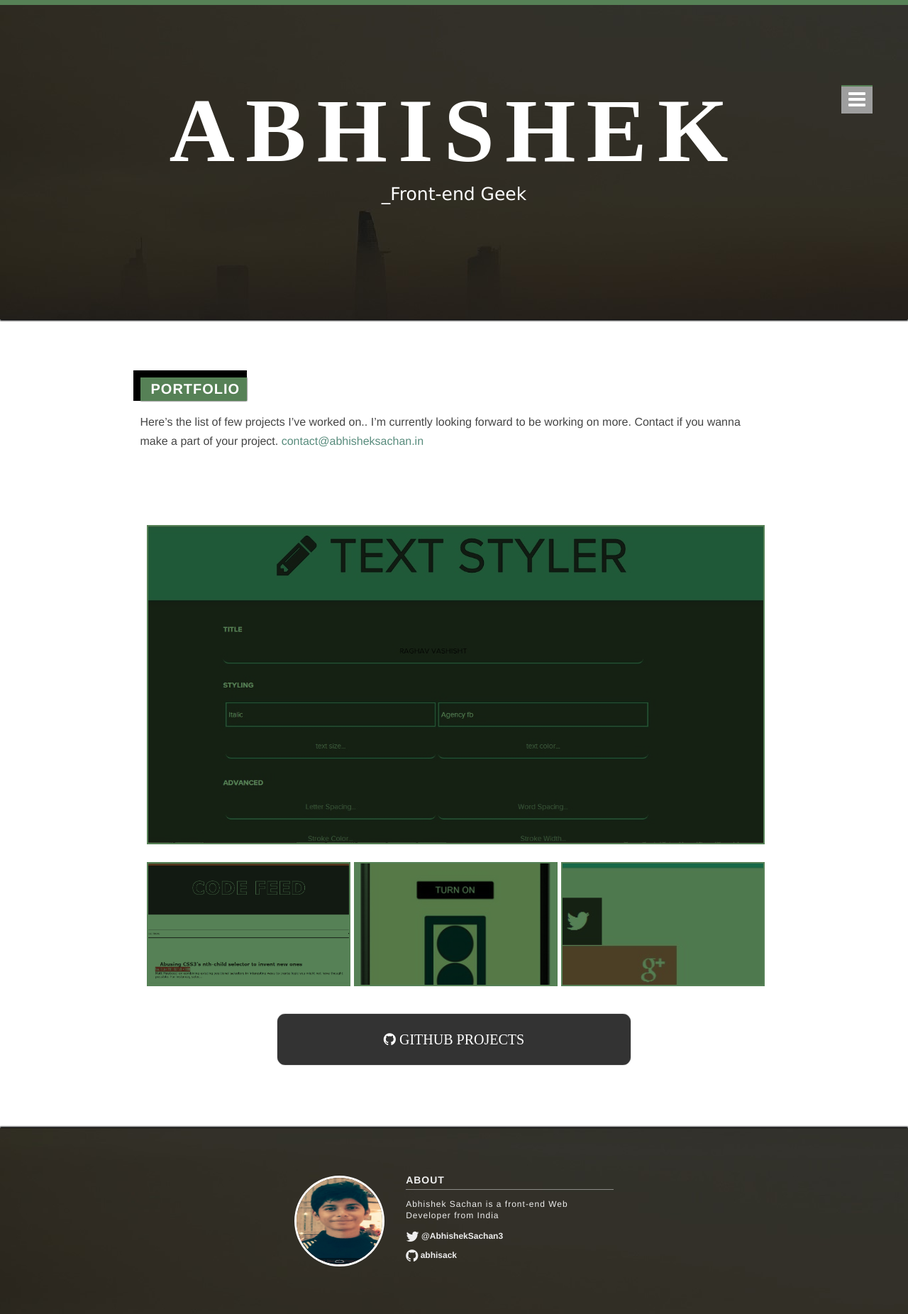
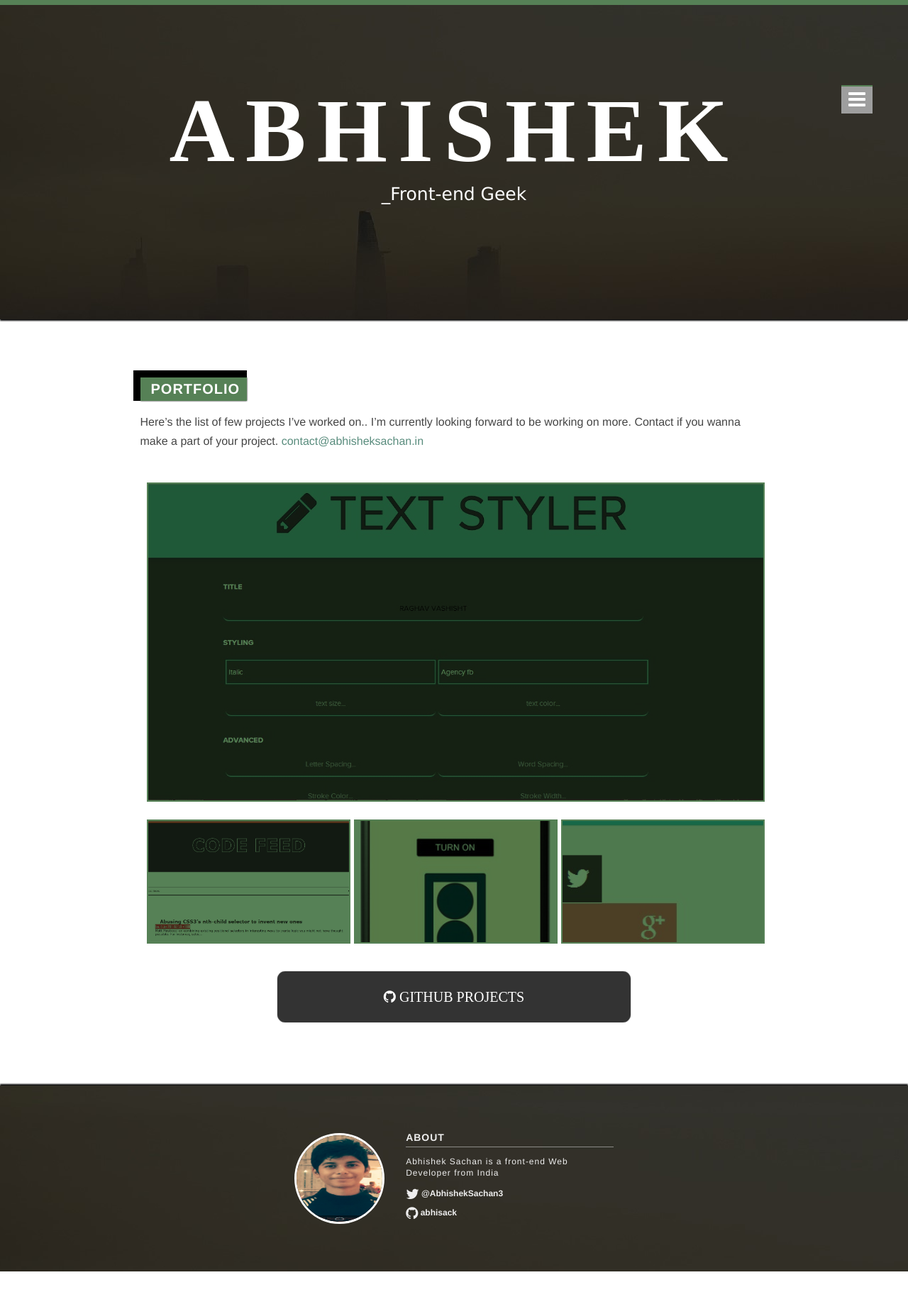
Before and after one commit to abhisack/abhisack.github.io, a Jekyll site: the page built from portfolio.md, in a window 1280 px wide. Shown: the whole page at 71% size. Built offline with Jekyll 4.4.1, drawn with Linux system fonts in a browser that asks for light colours; some web fonts are replaced; after the commit the page ends 1792 px from its top, so only the background shows below that; grey boxes are pictures that could not be loaded.

Commit message:
made more responsive

```diff
--- a/_sass/port.scss
+++ b/_sass/port.scss
@@ -2,7 +2,7 @@
 
 width: 99%;
 
-margin-top: 80px;
+margin-top: 20px;
 margin-left: auto;
 margin-right: auto;
 font-family: sans-serif;
@@ -336,6 +336,11 @@ flex-basis: 100%;
 
 }
 
+#sites p{
+
+	opacity: 1;
+}
+
 
 }
 
```
